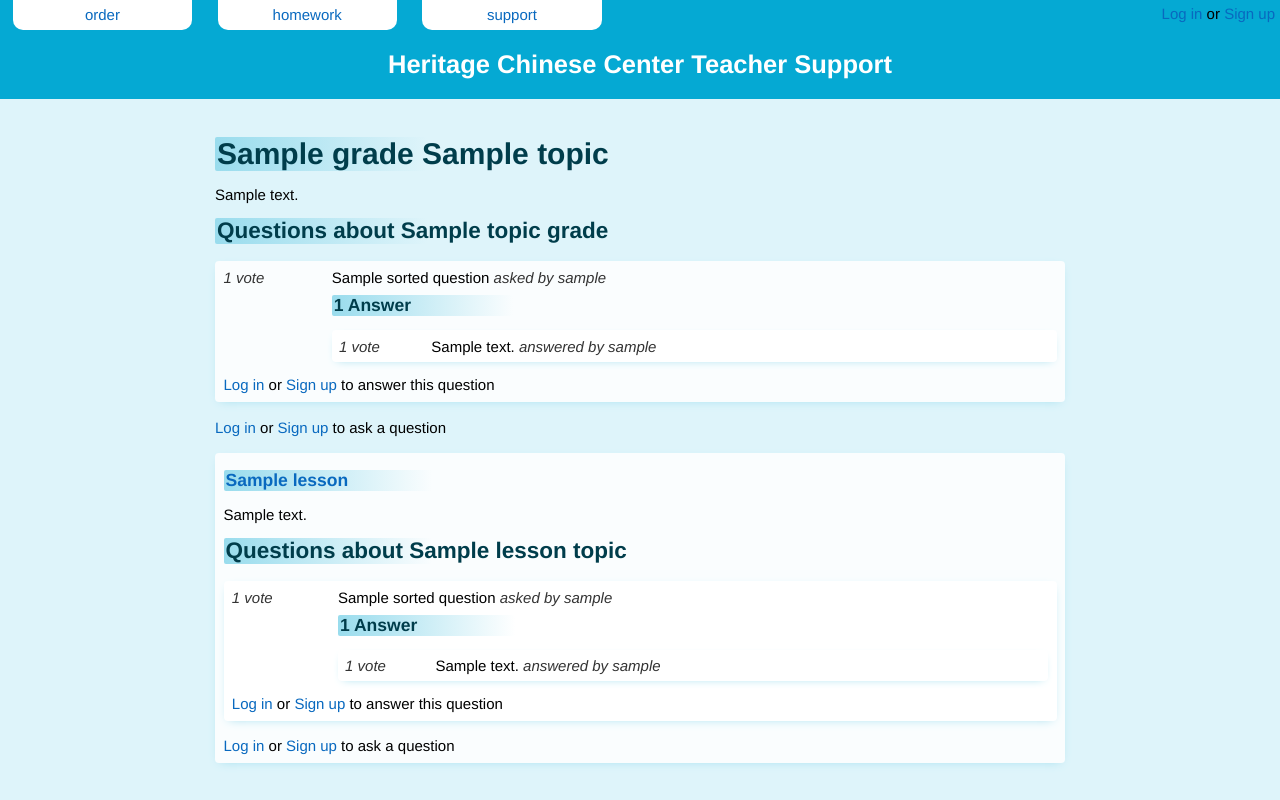
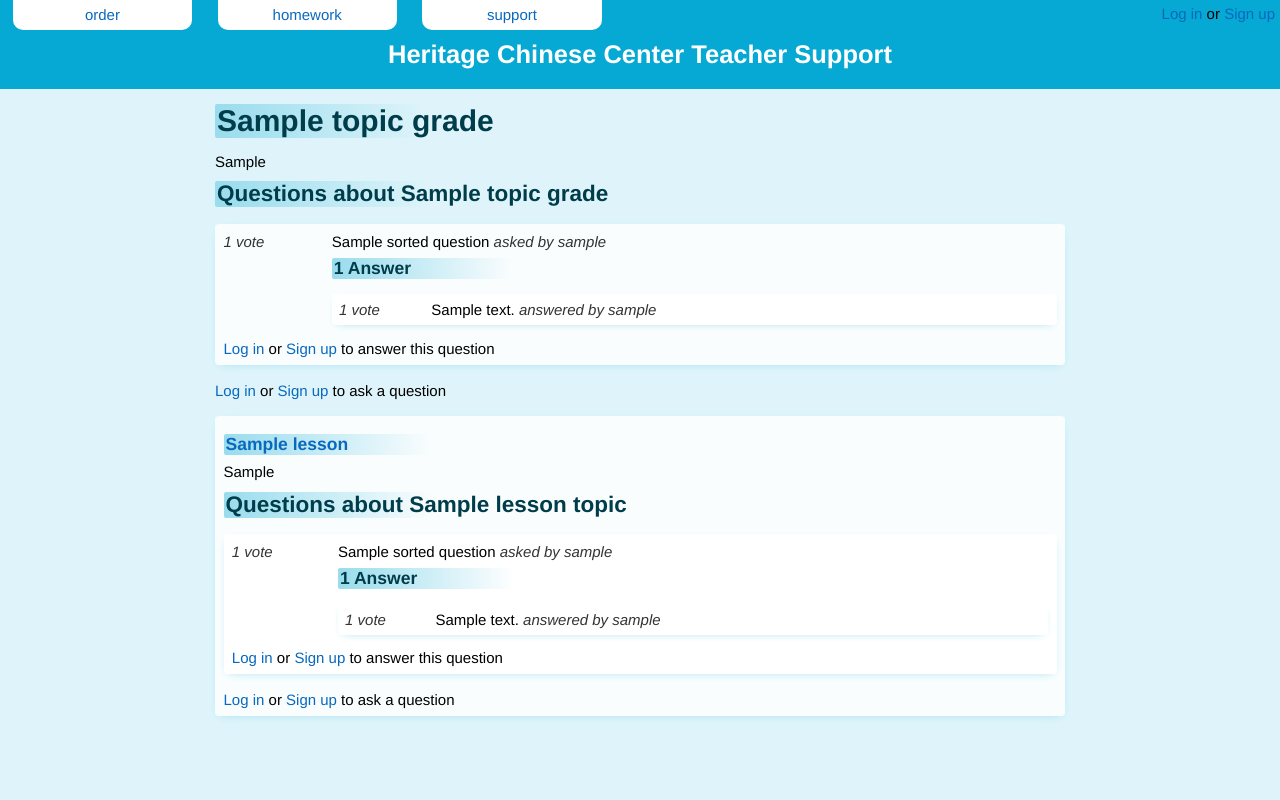
Before and after one commit to jdangerx/support, a Django app: template templates/support/topic_grade.html in a window 1280 px wide. Run offline with Django 3.2, Linux system fonts and the light colour scheme; the template is opened without the code that fills it: most values are stand-ins (such as "Sample title", 1, 10 or a date in 2020).

Commit message:
adding formatting to intro texts

```diff
--- a/static/support/css/base.css
+++ b/static/support/css/base.css
@@ -31,15 +31,15 @@ main {
     max-width: 850px;
     margin:5px auto;
     text-align: left;
-    padding:10px;
 }
 header h1{
     text-align: center;
     clear:both;
-    padding:20px;
+    padding:10px 1% 20px 1%;
     font-size: 1.7em;
     color:#fff;
     background:transparent;
+    margin-bottom: 0px;
 }
 h1, h2, h3 {
     margin:.5em 0;
@@ -53,12 +53,13 @@ header span {
     padding:5px;
 }
 main p {
-
+    line-height: 1.3em;
 }
 
 @media only screen and (max-width: 480px) {
     header>a{
         width:16%;
+        font-size: .8em;
     }
 }
 
--- a/static/support/css/forum.css
+++ b/static/support/css/forum.css
@@ -53,6 +53,6 @@ ul li div ul li {
 
 @media only screen and (max-width: 480px) {
     ul li div span{
-        font-size: .6em;
+        font-size: .7em;
     }
 }
--- a/templates/support/forum.html
+++ b/templates/support/forum.html
@@ -3,6 +3,7 @@
 <ul>
     {% for question in questions %}
     <li>
+        <a name="question_{{question.id}}"></a>
         <div class="vote">
             {% if user.is_authenticated %}
             <a href="{% url 'support:up_vote_question' question.id %}?next={% url page object.id %}">&#x25B2;</a>
@@ -20,6 +21,7 @@
         <ul>
             {% for answer in question.sorted_answers %}
             <li>
+                <a name="answer_{{answer.id}}"></a>
                 <div class="vote">
                     {% if user.is_authenticated %}
                     <a href="{% url 'support:up_vote_answer' answer.id %}?next={% url page object.id %}">&#x25B2;</a>
@@ -53,6 +55,8 @@
 {% if user.is_authenticated %}
     <form action="{% url 'support:ask' %}?next={% url page object.id %}" method="post">
     {% csrf_token %}
+        <label for="id_question">your question:</label>
+        <textarea id="id_question" name="question"></textarea>
         <label for="id_forum"> Is this a question about:</label>
         <select id="id_forum" name="forum">
             <option value="{{object.forum.id}}">{{object.name}} in general</option>
@@ -60,7 +64,6 @@
             <option value="{{lessonTopic.forum.id}}">{{lessonTopic.lesson.name}} {{lessonTopic.topic.topic.name}}</option>
             {% endfor %}
         </select>
-        <label for="id_question">your question:</label><textarea id="id_question" name="question"></textarea>
         <input type="submit" value="Ask"/>
     </form>
 {% else %}
--- a/templates/support/grade.html
+++ b/templates/support/grade.html
@@ -7,7 +7,7 @@
 {% block content %}
 
 <h1>{{grade.name}}</h1>
-<p>{{grade.intro_text}}</p>
+{{grade.intro_html|safe}}
 <ul>{% for unit in grade.unit_set.all %}
 	<li><h3>{{unit.name}}</h3>
 		<ul>
--- a/templates/support/lesson.html
+++ b/templates/support/lesson.html
@@ -6,9 +6,9 @@
 {% block content %}
 
 <h1>{{lesson.name}}</h1>
-<p>{{lesson.intro_text}}</p>
+{{lesson.intro_html|safe}}
 {% for lessonTopic in lesson.lessontopic_set.all %}
-<p>{{lessonTopic.intro_text }}</p>
+{{lessonTopic.intro_html|safe}}
 {% endfor %}
 
 {% if lesson.supplementalmaterial_set.all.count > 0 %}
--- a/templates/support/topic.html
+++ b/templates/support/topic.html
@@ -6,7 +6,7 @@
 {% block content %}
 
 <h1>{{topic.name}}</h1>
-<p>{{topic.intro_text}}</p>
+{{topic.intro_html|safe}}
 
 <ul>
     {% for topicgrade in topic.topicgrade_set.all %}
--- a/templates/support/topic_grade.html
+++ b/templates/support/topic_grade.html
@@ -5,8 +5,8 @@
 {% endblock %}
 {% block content %}
 
-<h1>{{topic_grade.grade.name}} {{topic_grade.topic.name}}</h1>
-<p>{{topic_grade.intro_text}}</p>
+<h1>{{topic_grade.namee}}</h1>
+{{topic_grade.intro_html|safe}}
 
 {% include "support/forum.html" with page='support:topic_grade' object=topic_grade  questions=topic_grade.forum.sorted_questions %}
 
@@ -14,7 +14,7 @@
     {% for lessonTopic in topic_grade.lessontopic_set.all %}
     <li>
         <h3><a href="{% url 'support:lesson' lessonTopic.lesson.id %}">{{lessonTopic.lesson.name}}</a></h3>
-        <p>{{lessonTopic.intro_text}}</p>
+        {{lessonTopic.intro_html|safe}}
         {% include "support/forum.html" with page='support:topic_grade' object=lessonTopic  questions=lessonTopic.forum.sorted_questions %}
     </li>
     {% endfor %}
```
Also changed, not shown: models.py (+15 -0 lines), templates/support/user.html (+6 -6 lines).
